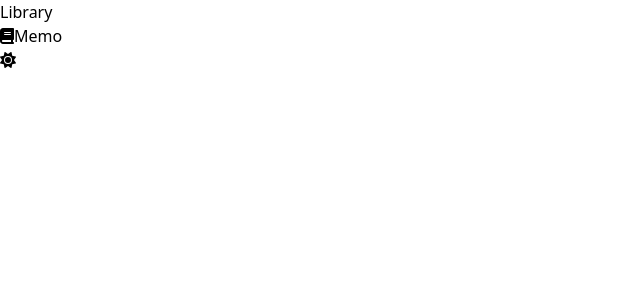
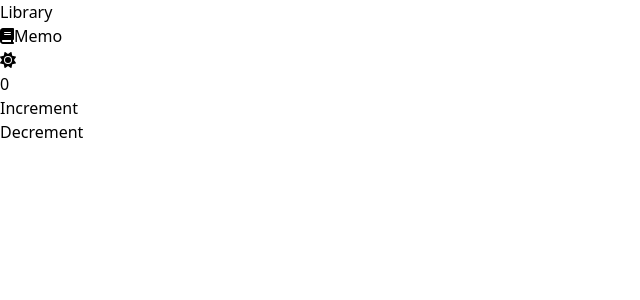
Before and after one commit to shintaro-uchiyama/web-app-sample, a React (Vite) app in the folder src/frontend/web/library/: page /tick in a window 1280 px wide. Before the commit this address had no page. Shown: the top 300 px of the page, without its empty margins (0-640 px from the left). Built offline with nearby package versions, Linux system fonts and the light colour scheme.

Commit message:
include redux

```diff
--- a/src/frontend/web/library/package.json
+++ b/src/frontend/web/library/package.json
@@ -11,11 +11,13 @@
     "@fortawesome/fontawesome-svg-core": "^6.2.0",
     "@fortawesome/free-solid-svg-icons": "^6.2.0",
     "@fortawesome/react-fontawesome": "^0.2.0",
+    "@reduxjs/toolkit": "^1.9.0",
     "i18next": "^21.9.1",
     "quill": "^1.3.7",
     "react": "^18.2.0",
     "react-dom": "^18.2.0",
     "react-i18next": "^11.18.5",
+    "react-redux": "^8.0.5",
     "react-router-dom": "^6.3.0",
     "y-websocket": "^1.4.5"
   },
--- a/src/frontend/web/library/src/App.tsx
+++ b/src/frontend/web/library/src/App.tsx
@@ -1,16 +1,20 @@
+import { Provider } from "react-redux";
 import { BrowserRouter } from "react-router-dom";
 import AuthenticatedLayout from "~/components/layouts/AuthenticatedLayout";
 import { initialize } from "~/features/dark-mode";
 import AppRoutes from "~/routes";
+import { store } from "./app/store";
 
 initialize();
 
 const App = () => (
-  <BrowserRouter>
-    <AuthenticatedLayout>
-      <AppRoutes />
-    </AuthenticatedLayout>
-  </BrowserRouter>
+  <Provider store={store}>
+    <BrowserRouter>
+      <AuthenticatedLayout>
+        <AppRoutes />
+      </AuthenticatedLayout>
+    </BrowserRouter>
+  </Provider>
 );
 
 export default App;
--- /dev/null
+++ b/src/frontend/web/library/src/app/store.ts
@@ -0,0 +1,13 @@
+import { configureStore } from "@reduxjs/toolkit";
+import counterReducer from "../features/counter/counterSlice";
+
+export const store = configureStore({
+  reducer: {
+    counter: counterReducer,
+  },
+});
+
+// Infer the `RootState` and `AppDispatch` types from the store itself
+export type RootState = ReturnType<typeof store.getState>;
+// Inferred type: {posts: PostsState, comments: CommentsState, users: UsersState}
+export type AppDispatch = typeof store.dispatch;
--- /dev/null
+++ b/src/frontend/web/library/src/features/counter/counterSlice.ts
@@ -0,0 +1,35 @@
+import type { PayloadAction } from "@reduxjs/toolkit";
+import { createSlice } from "@reduxjs/toolkit";
+
+export interface CounterState {
+  value: number;
+}
+
+const initialState: CounterState = {
+  value: 0,
+};
+
+export const counterSlice = createSlice({
+  name: "counter",
+  initialState,
+  reducers: {
+    increment: (state) => {
+      // Redux Toolkit allows us to write "mutating" logic in reducers. It
+      // doesn't actually mutate the state because it uses the Immer library,
+      // which detects changes to a "draft state" and produces a brand new
+      // immutable state based off those changes
+      state.value += 1;
+    },
+    decrement: (state) => {
+      state.value -= 1;
+    },
+    incrementByAmount: (state, action: PayloadAction<number>) => {
+      state.value += action.payload;
+    },
+  },
+});
+
+// Action creators are generated for each case reducer function
+export const { increment, decrement, incrementByAmount } = counterSlice.actions;
+
+export default counterSlice.reducer;
--- /dev/null
+++ b/src/frontend/web/library/src/pages/tick/index.tsx
@@ -0,0 +1,36 @@
+import { useDispatch, useSelector } from "react-redux";
+import { decrement, increment } from "~/features/counter/counterSlice";
+import type { RootState } from "../../app/store";
+
+export function Tick() {
+  const count = useSelector((state: RootState) => state.counter.value);
+  const dispatch = useDispatch();
+
+  return (
+    <div>
+      <div>
+        <div>
+          <span>{count}</span>
+        </div>
+        <div>
+          <button
+            aria-label="Increment value"
+            onClick={() => dispatch(increment())}
+          >
+            Increment
+          </button>
+        </div>
+        <div>
+          <button
+            aria-label="Decrement value"
+            onClick={() => dispatch(decrement())}
+          >
+            Decrement
+          </button>
+        </div>
+      </div>
+    </div>
+  );
+}
+
+export default Tick;
--- a/src/frontend/web/library/src/routes/index.tsx
+++ b/src/frontend/web/library/src/routes/index.tsx
@@ -1,9 +1,11 @@
 import { Navigate, Route, Routes } from "react-router-dom";
 import Memo from "~/pages/memo";
+import Tick from "~/pages/tick";
 
 const AppRoutes = () => (
   <Routes>
     <Route path="/memo" element={<Memo />} />
+    <Route path="/tick" element={<Tick />} />
     <Route path="/" element={<Navigate replace to="/memo" />} />
   </Routes>
 );
```
Also changed, not shown: 1 other file (tests, documents, lock files or other folders).
